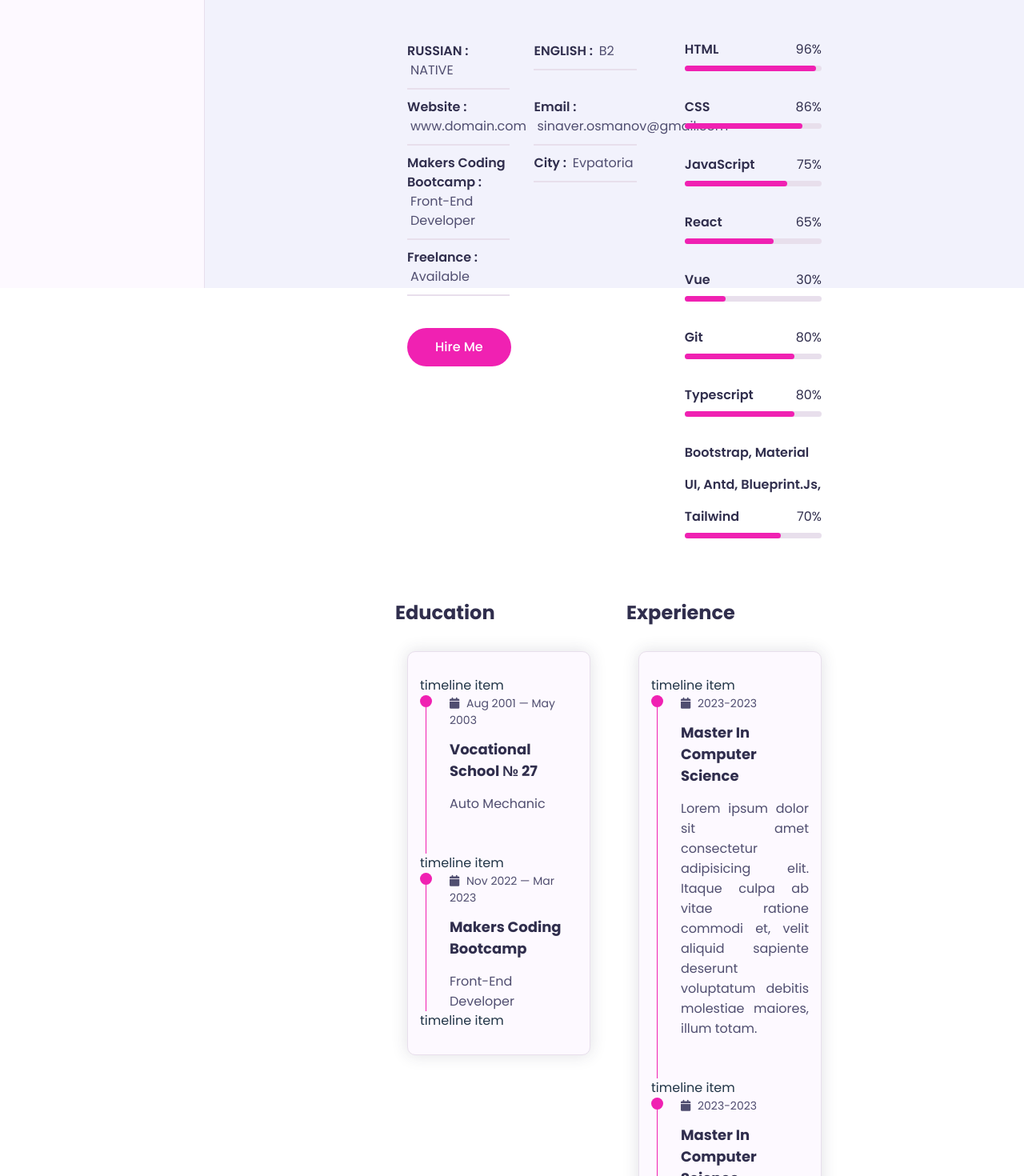
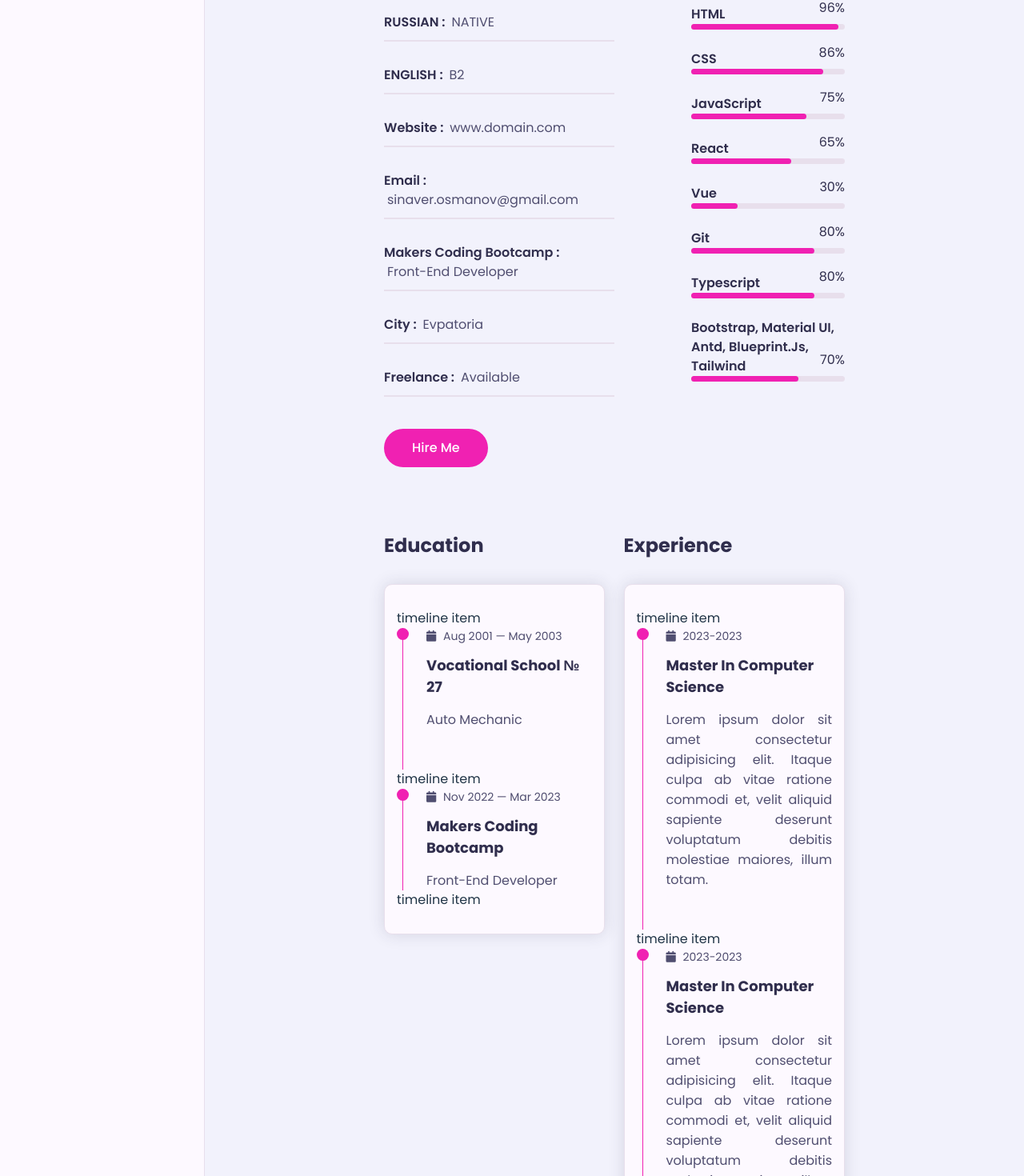
Before and after one commit to SinaverOsmanov/portfolio, a React (Vite) app: page /about in a window 1280 px wide. Shown: the part 440-1910 px from the top of the page at 80% size. Built offline with nearby package versions, Linux system fonts and the light colour scheme; a web font is replaced by a local one.

Commit message:
fix: fixed above styles

```diff
--- a/src/App.css
+++ b/src/App.css
@@ -109,6 +109,7 @@ ul {
 }
 .row {
     display: flex;
+    flex-direction: row;
     flex-wrap: wrap;
     position: relative;
 }
@@ -300,14 +301,6 @@ h3.my-profession {
 }
 
 /* About */
-.about .about-content {
-    flex: 0 0 100%;
-    max-width: 100%;
-}
-.about .about-content .about-text {
-    flex: 0 0 100%;
-    max-width: 100%;
-}
 .about .about-content .about-text h3 {
     font-size: 24px;
     margin-bottom: 15px;
@@ -322,14 +315,10 @@ h3.my-profession {
     line-height: 25px;
     color: var(--text-black-700);
 }
-.about .about-content .personal-info {
-    flex: 0 0 60%;
-    max-width: 60%;
-    margin-top: 40px;
-}
+
 .about .about-content .personal-info .info-item {
-    flex: 0 0 50%;
-    max-width: 50%;
+    flex: 0 0 100%;
+    max-width: 100%;
 }
 .about .about-content .personal-info .info-item p {
     padding: 10px 0;
@@ -349,18 +338,9 @@ h3.my-profession {
 .about .about-content .personal-info .buttons .btn {
     margin-top: 10px;
 }
-.about .about-content .skills {
-    flex: 0 0 40%;
-    max-width: 40%;
-    margin-top: 40px;
-}
-.about .about-content .skills .skills-item {
-    flex: 0 0 100%;
-    width: 100%;
-}
+
 .about .about-content .skills .skills-item h5 {
     font-weight: 600;
-    line-height: 40px;
     color: var(--text-black-900);
     text-transform: capitalize;
 }
@@ -390,12 +370,13 @@ h3.my-profession {
     font-weight: 400;
     line-height: 40px;
 }
+
 .about .about-content .education,
 .about .about-content .experience {
-    flex: 0 0 50%;
-    max-width: 50%;
-    margin-top: 50px;
+    flex: 0 0 48%;
+    max-width: 48%;
 }
+
 .about .about-content h3.title {
     font-size: 24px;
     font-weight: 700;
--- a/src/App.tsx
+++ b/src/App.tsx
@@ -12,11 +12,11 @@ import { BrowserRouter, Routes, Route } from 'react-router-dom';
 function App() {
     return (
         <BrowserRouter>
-            <div className="flex h-screen">
+            <div className="flex">
                 <div className="flex flex-col">
                     <Navbar />
                 </div>
-                <div className="flex flex-col px-52">
+                <div className="flex flex-col px-56">
                     <Routes>
                         <Route path="/" Component={Home} />
                         <Route path="/about" Component={About} />
--- a/src/components/About.tsx
+++ b/src/components/About.tsx
@@ -4,17 +4,18 @@ export default function About() {
     return (
         <section className="about section" id="about">
             <div className="container pt-16">
-                <div className="row">
-                    <div className="basis-full mb-14 section-title padd-15">
+                <div className="flex flex-row">
+                    <div className="basis-full mb-14 section-title">
                         <h2>About Me</h2>
                     </div>
                 </div>
-                <div className="row">
-                    <div className="about-content padd-15">
-                        <div className="row">
-                            <div className="about-text padd-15">
+                <div className="flex flex-row">
+                    <div className="flex-col about-content">
+                        <div className="flex flex-row mb-10">
+                            <div className="flex-col about-text">
                                 <h3>
-                                    I'm Sinaver Osmanov and I'm <span>Web Developer</span>
+                                    I'm Sinaver Osmanov and I'm
+                                    <span> Web Developer</span>
                                 </h3>
                                 <p>
                                     Lorem ipsum dolor, sit amet consectetur adipisicing elit. Incidunt eaque provident
@@ -26,110 +27,110 @@ export default function About() {
                                 </p>
                             </div>
                         </div>
-                        <div className="row">
-                            <div className="personal-info padd-15">
-                                <div className="row">
-                                    <div className="info-item padd-15">
+                        <div className="flex flex-row justify-between mb-20">
+                            <div className="flex-col basis-6/12 flex-wrap personal-info">
+                                <div className="flex flex-row flex-wrap gap-y-5">
+                                    <div className="info-item">
                                         <p>
                                             RUSSIAN : <span>NATIVE</span>
                                         </p>
                                     </div>
-                                    <div className="info-item padd-15">
+                                    <div className="info-item">
                                         <p>
                                             ENGLISH : <span>B2</span>
                                         </p>
                                     </div>
-                                    <div className="info-item padd-15">
+                                    <div className="info-item">
                                         <p>
                                             Website : <span>www.domain.com</span>
                                         </p>
                                     </div>
-                                    <div className="info-item padd-15">
+                                    <div className="info-item">
                                         <p>
                                             Email : <span>sinaver.osmanov@gmail.com</span>
                                         </p>
                                     </div>
-                                    <div className="info-item padd-15">
+                                    <div className="info-item">
                                         <p>
                                             Makers Coding Bootcamp : <span>Front-End Developer</span>
                                         </p>
                                     </div>
-                                    {/* <div className="info-item padd-15">
+                                    {/* <div className="info-item">
                                         <p>
                                             Phone : <span>+996(558)-755-756</span>
                                         </p>
                                     </div> */}
-                                    <div className="info-item padd-15">
+                                    <div className="info-item">
                                         <p>
                                             City : <span>Evpatoria</span>
                                         </p>
                                     </div>
-                                    <div className="info-item padd-15">
+                                    <div className="info-item">
                                         <p>
                                             Freelance : <span>Available</span>
                                         </p>
                                     </div>
                                 </div>
-                                <div className="row">
-                                    <div className="buttons padd-15">
-                                        <Link to="/contact" data-section-index="1" className="btn hire-me">
+                                <div className="flex flex-row flex-wrap">
+                                    <div className="buttons">
+                                        <Link to="/contact" className="btn hire-me">
                                             Hire Me
                                         </Link>
                                     </div>
                                 </div>
                             </div>
-                            <div className="skills padd-15">
-                                <div className="row">
-                                    <div className="skills-item padd-15">
+                            <div className="flex-col basis-4/12 skills">
+                                <div className="flex flex-row flex-wrap">
+                                    <div className="flex-col flex-1-full skills-item">
                                         <h5>HTML</h5>
                                         <div className="progress">
                                             <div className="progress-in" style={{ width: '96%' }}></div>
                                             <div className="skills-percent">96%</div>
                                         </div>
                                     </div>
-                                    <div className="skills-item padd-15">
+                                    <div className="flex-col flex-1-full skills-item">
                                         <h5>CSS</h5>
                                         <div className="progress">
                                             <div className="progress-in" style={{ width: '86%' }}></div>
                                             <div className="skills-percent">86%</div>
                                         </div>
                                     </div>
-                                    <div className="skills-item padd-15">
+                                    <div className="flex-col flex-1-full skills-item">
                                         <h5>JavaScript</h5>
                                         <div className="progress">
                                             <div className="progress-in" style={{ width: '75%' }}></div>
                                             <div className="skills-percent">75%</div>
                                         </div>
                                     </div>
-                                    <div className="skills-item padd-15">
+                                    <div className="flex-col flex-1-full skills-item">
                                         <h5>React</h5>
                                         <div className="progress">
                                             <div className="progress-in" style={{ width: '65%' }}></div>
                                             <div className="skills-percent">65%</div>
                                         </div>
                                     </div>
-                                    <div className="skills-item padd-15">
+                                    <div className="flex-col flex-1-full skills-item">
                                         <h5>Vue</h5>
                                         <div className="progress">
                                             <div className="progress-in" style={{ width: '30%' }}></div>
                                             <div className="skills-percent">30%</div>
                                         </div>
                                     </div>
-                                    <div className="skills-item padd-15">
+                                    <div className="flex-col flex-1-full skills-item">
                                         <h5>Git</h5>
                                         <div className="progress">
                                             <div className="progress-in" style={{ width: '80%' }}></div>
                                             <div className="skills-percent">80%</div>
                                         </div>
                                     </div>
-                                    <div className="skills-item padd-15">
+                                    <div className="flex-col flex-1-full skills-item">
                                         <h5>Typescript</h5>
                                         <div className="progress">
                                             <div className="progress-in" style={{ width: '80%' }}></div>
                                             <div className="skills-percent">80%</div>
                                         </div>
                                     </div>
-                                    <div className="skills-item padd-15">
+                                    <div className="flex-col flex-1-full skills-item">
                                         <h5>Bootstrap, Material UI, Antd, Blueprint.js, Tailwind</h5>
                                         <div className="progress">
                                             <div className="progress-in" style={{ width: '70%' }}></div>
@@ -139,11 +140,11 @@ export default function About() {
                                 </div>
                             </div>
                         </div>
-                        <div className="row">
-                            <div className="education padd-15">
+                        <div className="flex flex-row justify-between">
+                            <div className="education">
                                 <h3 className="title">Education</h3>
-                                <div className="row">
-                                    <div className="timeline-box padd-15">
+                                <div className="flex flex-row">
+                                    <div className="timeline-box">
                                         <div className="timeline shadow-dark">
                                             timeline item
                                             <div className="timeline-item">
@@ -168,10 +169,10 @@ export default function About() {
                                     </div>
                                 </div>
                             </div>
-                            <div className="experience padd-15">
+                            <div className="experience">
                                 <h3 className="title">Experience</h3>
-                                <div className="row">
-                                    <div className="timeline-box padd-15">
+                                <div className="flex flex-row">
+                                    <div className="timeline-box">
                                         <div className="timeline shadow-dark">
                                             timeline item
                                             <div className="timeline-item">
--- a/src/index.css
+++ b/src/index.css
@@ -3,6 +3,18 @@
 @tailwind base;
 @tailwind components;
 @tailwind utilities;
+
+@layer base {
+    .flex-1-full {
+        flex: 0 0 100%;
+        max-width: 100%;
+    }
+
+    .flex-1-half {
+        flex: 0 0 50%;
+        max-width: 50%;
+    }
+}
 
 :root {
     font-family: Inter, system-ui, Avenir, Helvetica, Arial, sans-serif;
--- a/tailwind.config.ts
+++ b/tailwind.config.ts
@@ -1,4 +1,5 @@
 /** @type {import('tailwindcss').Config} */
+
 export default {
     darkMode: 'class',
     content: ['./index.html', './src/**/*.{js,ts,jsx,tsx}'],
@@ -21,8 +22,14 @@ export default {
 
           '2xl': '2560px',
           // => @media (min-width: 1536px) { ... }
+        },
+      },
+      extend: {
+        flex: {
+          'flex-1-half': "0 0 50%",
+          'flex-1-full': "0 0 100%",
         }
       },
-
     plugins: [],
+    jit: true
 };
--- a/tsconfig.json
+++ b/tsconfig.json
@@ -15,8 +15,8 @@
         "isolatedModules": true,
         "noEmit": true,
         "jsx": "react-jsx",
-        "baseUrl": "src"
-        // "types": ["vite-plugin-svgr/client", "jest"]
+        "baseUrl": "src",
+        "types": ["vite/client"]
     },
     "include": ["./src"]
 }
```
Also changed, not shown: src/components/Contact.tsx (+15 -15 lines).
